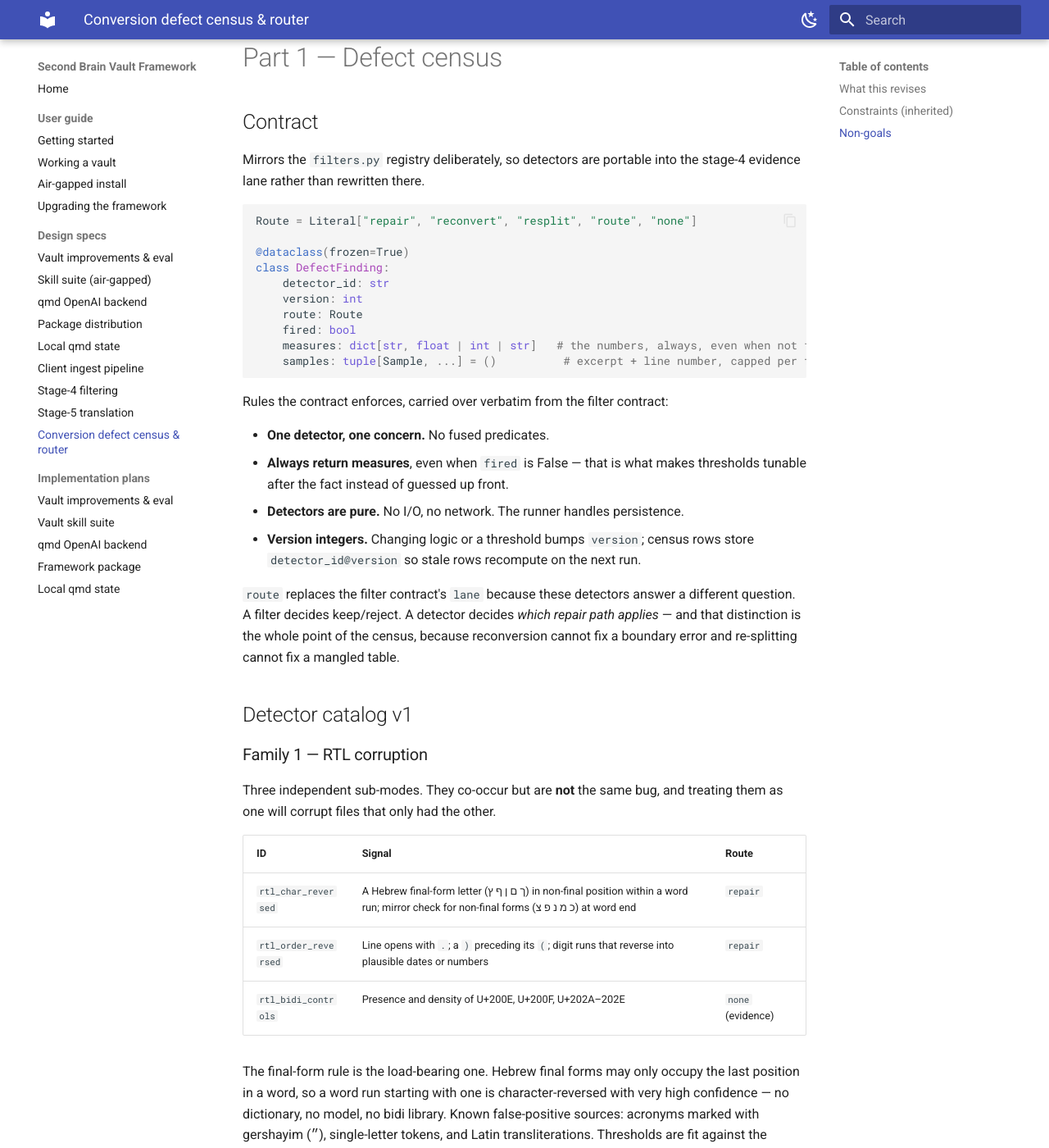
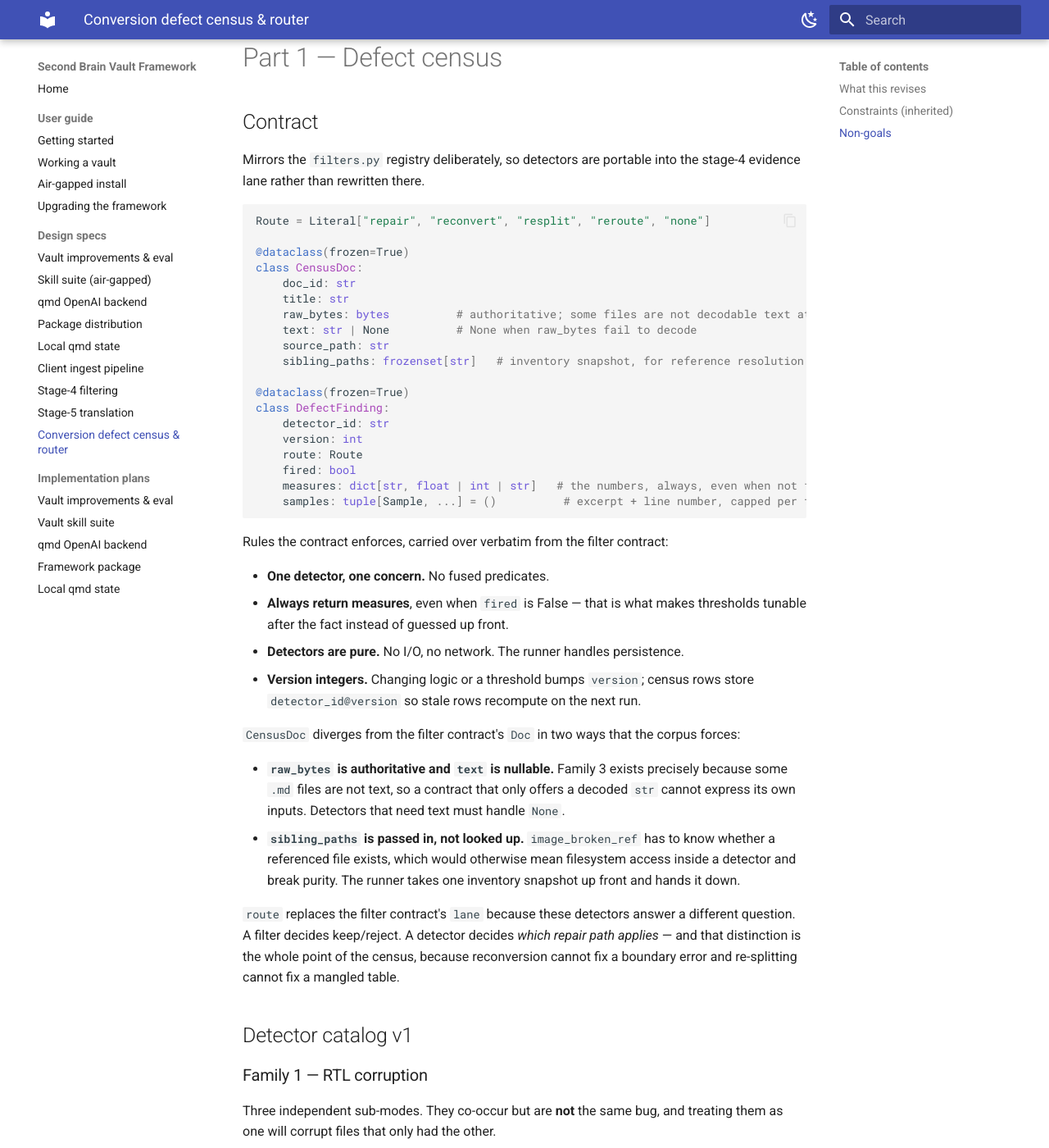
Before and after one commit to moshe191201/second-brain-offline, an MkDocs documentation site: the page built from docs/superpowers/specs/2026-08-09-conversion-defect-census-and-router-design.md, in a window 1280 px wide and 1400 px high, scrolled down 1224 px. Shown: the whole window at 82% size. Built offline with MkDocs 1.6.1 and Material for MkDocs 9.7.7, drawn with Linux system fonts in a browser that asks for light colours; some of the changed text lies outside the part shown.

Commit message:
docs: fix census contract — binary inputs, detector purity, route naming
raw_bytes is authoritative with text nullable, since family 3 exists because
some .md files are not decodable text. sibling_paths is passed in so
image_broken_ref does not do filesystem I/O inside a supposedly pure detector.
Rename the `route` route value to `reroute` so it no longer collides with its
own field name.

Co-Authored-By: Claude Opus 5 <noreply@anthropic.com>

````diff
--- a/docs/superpowers/specs/2026-08-09-conversion-defect-census-and-router-design.md
+++ b/docs/superpowers/specs/2026-08-09-conversion-defect-census-and-router-design.md
@@ -51,7 +51,16 @@ Mirrors the `filters.py` registry deliberately, so detectors are portable into t
 stage-4 evidence lane rather than rewritten there.
 
 ```python
-Route = Literal["repair", "reconvert", "resplit", "route", "none"]
+Route = Literal["repair", "reconvert", "resplit", "reroute", "none"]
+
+@dataclass(frozen=True)
+class CensusDoc:
+    doc_id: str
+    title: str
+    raw_bytes: bytes          # authoritative; some files are not decodable text at all
+    text: str | None          # None when raw_bytes fail to decode
+    source_path: str
+    sibling_paths: frozenset[str]   # inventory snapshot, for reference resolution
 
 @dataclass(frozen=True)
 class DefectFinding:
@@ -71,6 +80,16 @@ Rules the contract enforces, carried over verbatim from the filter contract:
 - **Detectors are pure.** No I/O, no network. The runner handles persistence.
 - **Version integers.** Changing logic or a threshold bumps `version`; census rows store
   `detector_id@version` so stale rows recompute on the next run.
+
+`CensusDoc` diverges from the filter contract's `Doc` in two ways that the corpus forces:
+
+- **`raw_bytes` is authoritative and `text` is nullable.** Family 3 exists precisely
+  because some `.md` files are not text, so a contract that only offers a decoded `str`
+  cannot express its own inputs. Detectors that need text must handle `None`.
+- **`sibling_paths` is passed in, not looked up.** `image_broken_ref` has to know whether
+  a referenced file exists, which would otherwise mean filesystem access inside a
+  detector and break purity. The runner takes one inventory snapshot up front and hands
+  it down.
 
 `route` replaces the filter contract's `lane` because these detectors answer a different
 question. A filter decides keep/reject. A detector decides *which repair path applies* —
@@ -121,14 +140,14 @@ tables from being read as damage; these detectors must not double-count it.
 
 | ID | Signal | Route |
 |----|--------|-------|
-| `binary_magic_bytes` | Leading magic: `Rar!\x1a\x07`, `PK\x03\x04`, `RIFF…WAVE`, `%PDF-`, `\x89PNG`, `\xff\xd8\xff`, `\x1f\x8b`, `OggS`, `7z\xbc\xaf\x27\x1c` | `route` |
-| `binary_byte_ratio` | NUL bytes present; share of bytes outside printable + whitespace | `route` |
+| `binary_magic_bytes` | Leading magic: `Rar!\x1a\x07`, `PK\x03\x04`, `RIFF…WAVE`, `%PDF-`, `\x89PNG`, `\xff\xd8\xff`, `\x1f\x8b`, `OggS`, `7z\xbc\xaf\x27\x1c` | `reroute` |
+| `binary_byte_ratio` | NUL bytes present; share of bytes outside printable + whitespace | `reroute` |
 
 **These are a salvage opportunity, not junk.** `PK\x03\x04` is also the magic for every
 OOXML format, so a `.md` that is secretly a ZIP may be a recoverable `.docx`, `.pptx`, or
 `.xlsx`. The detector inspects for `[Content_Types].xml` inside the archive and records
 the distinction: recoverable office document → the router's input queue; genuine archive
-or media → quarantine with its detected type recorded. Route, never silently reject.
+or media → quarantine with its detected type recorded. Reroute, never silently reject.
 
 ### Family 4 — Base64 payloads
 
````
